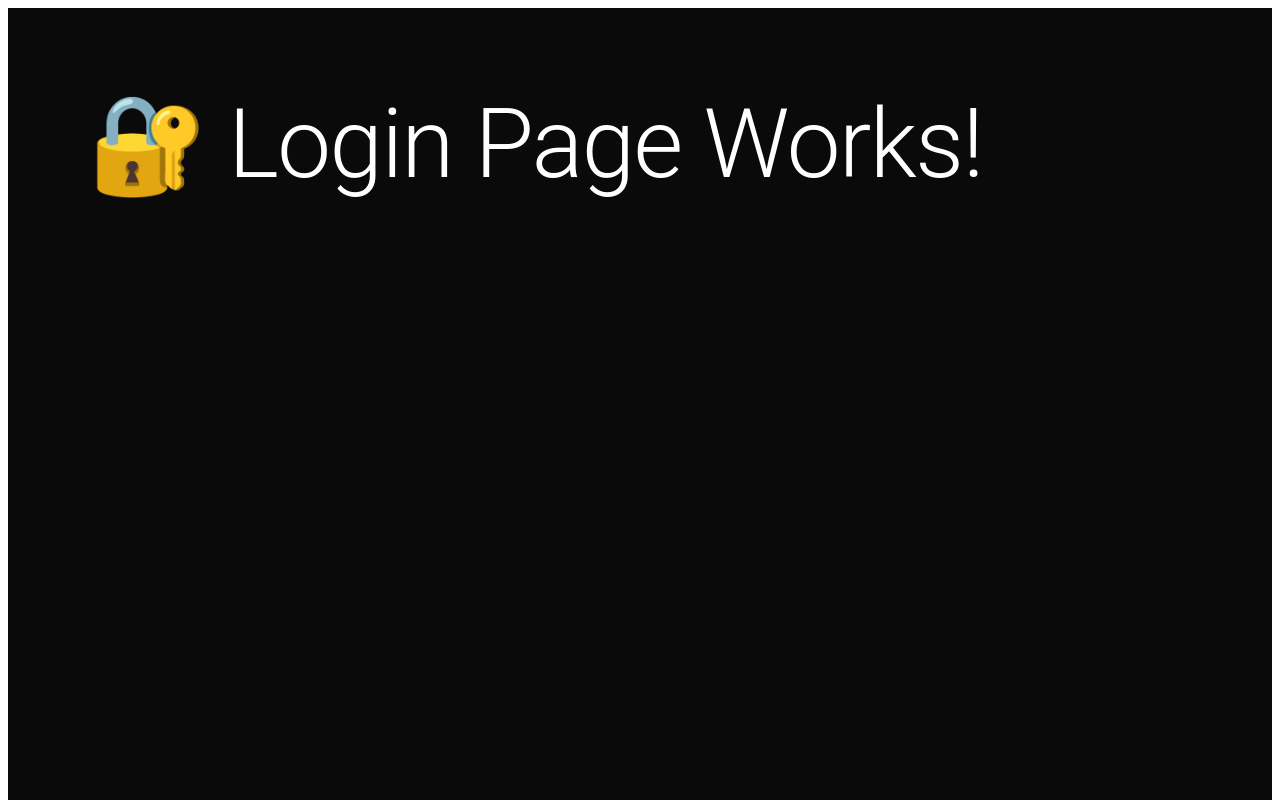
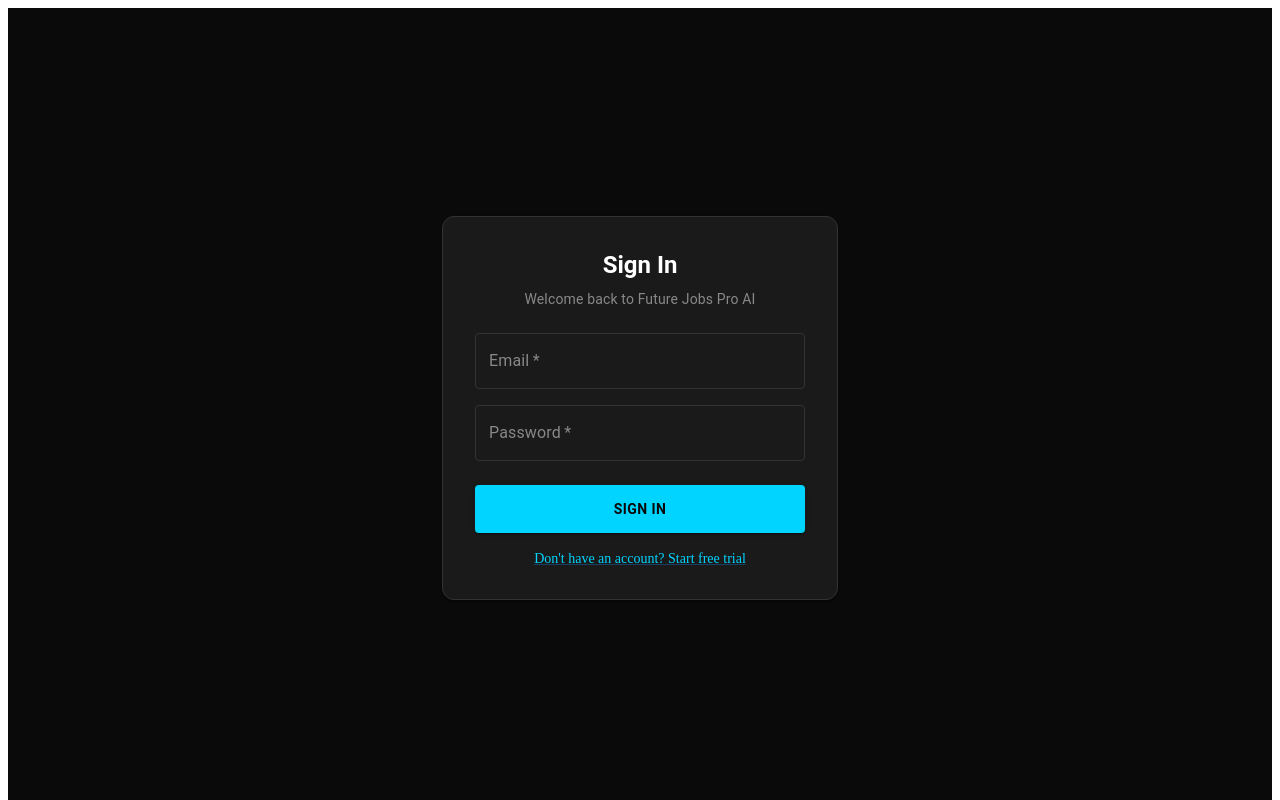
Before and after one commit to Samuelwedi/future-jobs-pro-ai, a React (Vite) app in the folder web/: page /login in a window 1280 px wide. Shown: the top 800 px of the page. Built offline with nearby package versions, Linux system fonts and the light colour scheme.

Commit message:
Complete professional login page

```diff
--- a/web/src/pages/Login.tsx
+++ b/web/src/pages/Login.tsx
@@ -1,12 +1,137 @@
-import React from 'react';
-import { Box, Typography } from '@mui/material';
+import React, { useState } from 'react';
+import {
+  Box,
+  Container,
+  Typography,
+  TextField,
+  Button,
+  Paper,
+  Link,
+  Alert,
+} from '@mui/material';
 
 export default function Login() {
+  const [email, setEmail] = useState('');
+  const [password, setPassword] = useState('');
+  const [error, setError] = useState('');
+
+  const handleLogin = async (e: React.FormEvent) => {
+    e.preventDefault();
+    setError('');
+
+    try {
+      // Replace with your real API call later
+      if (email === 'samuel@test.com' && password === 'Test1234!') {
+        alert('Login successful (demo)');
+      } else {
+        setError('Invalid email or password');
+      }
+    } catch {
+      setError('Login failed. Please try again.');
+    }
+  };
+
   return (
-    <Box sx={{ bgcolor: '#0A0A0A', minHeight: '100vh', p: 10 }}>
-      <Typography variant="h1" sx={{ color: '#FFF' }}>
-        🔐 Login Page Works!
-      </Typography>
+    <Box
+      sx={{
+        bgcolor: '#0A0A0A',
+        minHeight: '100vh',
+        display: 'flex',
+        alignItems: 'center',
+        justifyContent: 'center',
+      }}
+    >
+      <Container maxWidth="xs">
+        <Paper
+          sx={{
+            p: 4,
+            bgcolor: '#1A1A1A',
+            borderRadius: 3,
+            border: '1px solid #333',
+          }}
+        >
+          <Typography
+            variant="h5"
+            sx={{
+              color: '#FFF',
+              fontWeight: 'bold',
+              mb: 1,
+              textAlign: 'center',
+            }}
+          >
+            Sign In
+          </Typography>
+          <Typography
+            variant="body2"
+            sx={{ color: '#888', mb: 3, textAlign: 'center' }}
+          >
+            Welcome back to Future Jobs Pro AI
+          </Typography>
+
+          {error && (
+            <Alert
+              severity="error"
+              sx={{ mb: 2, bgcolor: '#F4433620', color: '#F44336' }}
+            >
+              {error}
+            </Alert>
+          )}
+
+          <Box component="form" onSubmit={handleLogin}>
+            <TextField
+              fullWidth
+              label="Email"
+              type="email"
+              value={email}
+              onChange={(e) => setEmail(e.target.value)}
+              required
+              sx={{
+                mb: 2,
+                input: { color: '#FFF' },
+                label: { color: '#888' },
+                '& .MuiOutlinedInput-root': {
+                  '& fieldset': { borderColor: '#333' },
+                },
+              }}
+            />
+            <TextField
+              fullWidth
+              label="Password"
+              type="password"
+              value={password}
+              onChange={(e) => setPassword(e.target.value)}
+              required
+              sx={{
+                mb: 3,
+                input: { color: '#FFF' },
+                label: { color: '#888' },
+                '& .MuiOutlinedInput-root': {
+                  '& fieldset': { borderColor: '#333' },
+                },
+              }}
+            />
+            <Button
+              type="submit"
+              fullWidth
+              variant="contained"
+              sx={{
+                bgcolor: '#00D4FF',
+                color: '#0A0A0A',
+                py: 1.5,
+                fontWeight: 'bold',
+              }}
+            >
+              Sign In
+            </Button>
+          </Box>
+
+          <Box sx={{ mt: 2, textAlign: 'center' }}>
+            <Link href="/pricing" sx={{ color: '#00D4FF', fontSize: 14 }}>
+              Don&apos;t have an account? Start free trial
+            </Link>
+          </Box>
+        </Paper>
+      </Container>
     </Box>
   );
 }
```
